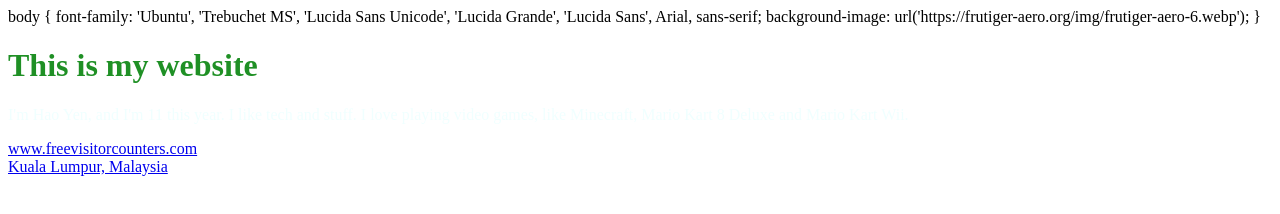
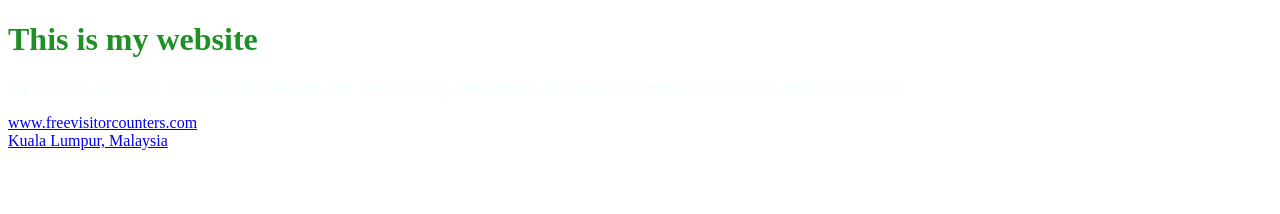
Before and after one commit to artiqeltt/haoyt154.github.io, a plain HTML site: page index.html in a window 1280 px wide. Drawn offline with Linux system fonts and the light colour scheme; a script that the page names is missing.

Commit message:
Update index.html

```diff
--- a/index.html
+++ b/index.html
@@ -2,14 +2,14 @@
 <html lang="en">
 
 <head>
-    body {
-        font-family: 'Ubuntu', 'Trebuchet MS', 'Lucida Sans Unicode', 'Lucida Grande', 'Lucida Sans', Arial, sans-serif;
-        background-image: url('https://frutiger-aero.org/img/frutiger-aero-6.webp');
-      }
+  <meta charset="UTF-8">
+  <link rel="stylesheet" href="styles.css">
+
   <link rel="preconnect" href="https://fonts.googleapis.com">
   <link rel="preconnect" href="https://fonts.gstatic.com" crossorigin>
   <link href="https://fonts.googleapis.com/css2?family=Ubuntu:ital,wght@0,300;0,400;0,500;0,700;1,300;1,400;1,500;1,700&display=swap" rel="stylesheet">
 </head>
+
 
 <html>
 <h1>
```
